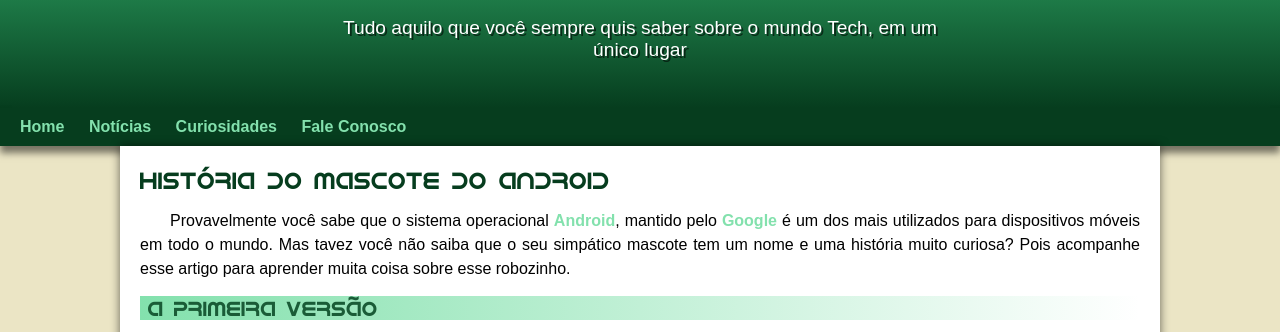
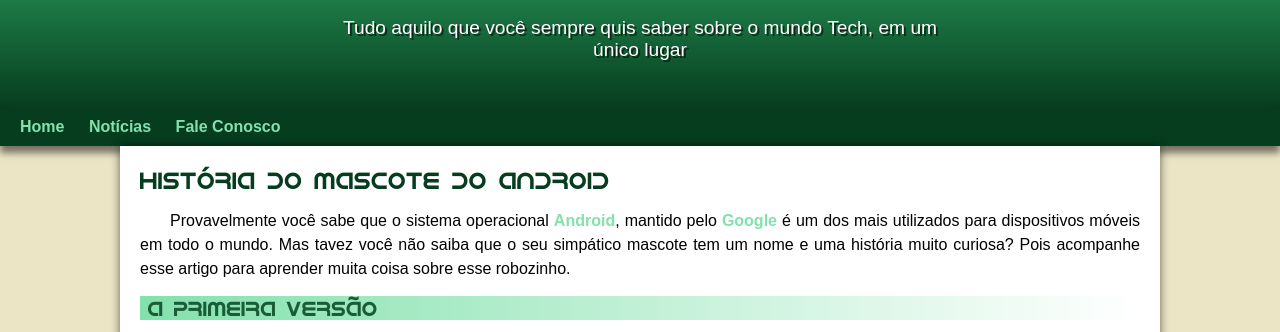
Before and after one commit to guipena10/projeto-bugdroid, a plain HTML site: page index.html in a window 1280 px wide. Shown: the part 82-414 px from the top of the page. Drawn offline with Linux system fonts and the light colour scheme.

Commit message:
atualização

```diff
--- a/estilo/style.css
+++ b/estilo/style.css
@@ -61,6 +61,7 @@ header > p {
     padding-right: 10px;
     padding-left: 10px;
     margin: auto;
+    padding-bottom: 40px;
     text-shadow: 2px 2px 0px rgba(0, 0, 0, 0.575);
 }
 
--- a/index.html
+++ b/index.html
@@ -15,7 +15,6 @@
     <nav>
         <a href="#">Home</a>
         <a href="#">Notícias</a>
-        <a href="#">Curiosidades</a>
         <a href="#">Fale Conosco</a>
     </nav>
     <main>
```
